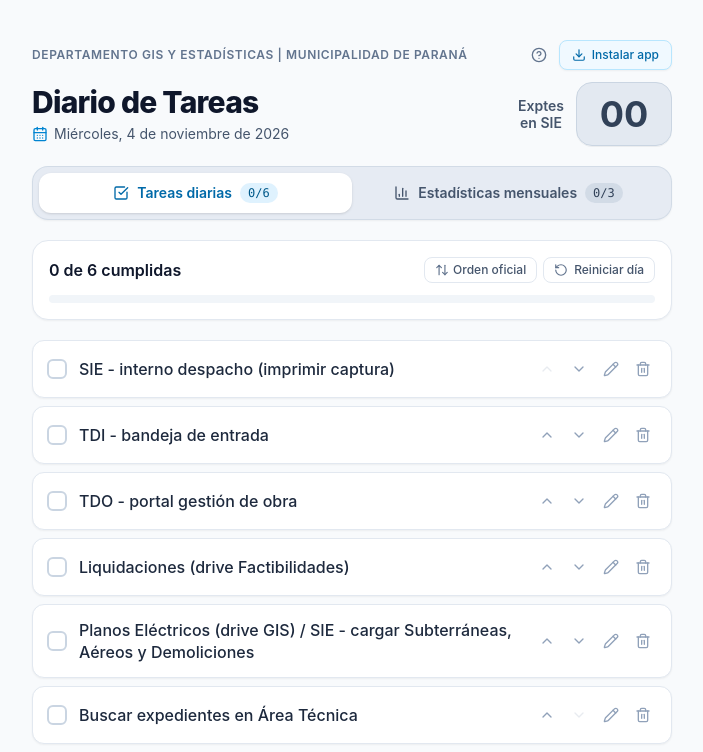
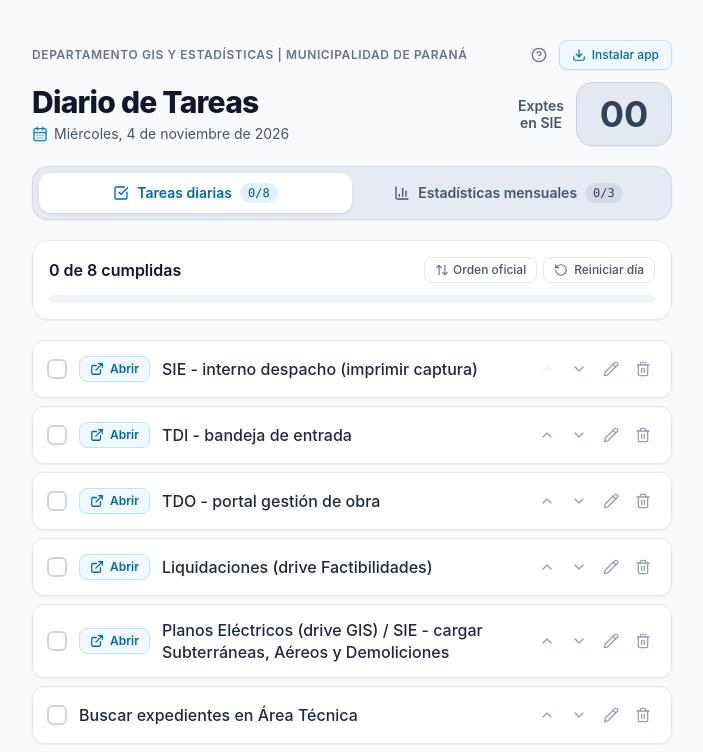
Before and after one commit to cjlacout-ghb/diario-de-tareas-V-1, a React (Vite) app: page / in a window 1280 px wide. Shown: the top 752 px of the page, without its empty margins (288-991 px from the left). Built offline with nearby package versions, Linux system fonts and the light colour scheme.

Commit message:
feat: update daily tasks with official URLs
Add direct links to internal office portals and shared drives for streamlined access to daily tasks.

```diff
--- /dev/null
+++ b/public/assets/aistudio/diario-de-tareas-gis-parana-2026-11-04_73b2e082.json
@@ -0,0 +1,145 @@
+{
+  "app": "Diario de Tareas - GIS y Estadísticas Paraná",
+  "version": 2,
+  "exportDate": "2026-11-04T10:08:54.213Z",
+  "dailyTasks": [
+    {
+      "id": "1790592003531-19c8jz8-sie",
+      "text": "SIE - interno despacho (imprimir captura)",
+      "url": "https://sie-despacho.vercel.app/",
+      "completed": true,
+      "createdAt": 1790592003531
+    },
+    {
+      "id": "1790343081434-fr7cwgj0",
+      "text": "TDI - bandeja de entrada",
+      "url": "https://tdi.parana.gob.ar/select-profile",
+      "completed": true,
+      "createdAt": 1790343081434
+    },
+    {
+      "id": "1790343081434-f54c4451",
+      "text": "TDO - portal gestión de obra",
+      "url": "https://tramiteobra.parana.gob.ar/",
+      "completed": false,
+      "createdAt": 1790343081435
+    },
+    {
+      "id": "1790343081434-wizy1fg2",
+      "text": "Liquidaciones (drive Factibilidades)",
+      "url": "https://docs.google.com/spreadsheets/d/1sRsMjzUj0Lr6MUP39nEn9lbAf9h2EX2P/edit?gid=301846197#gid=301846197",
+      "completed": false,
+      "createdAt": 1790343081436
+    },
+    {
+      "id": "1792163790003-dj6zl90-3",
+      "text": "Planos Eléctricos (drive GIS) / SIE - cargar Subterráneas, Aéreos y Demoliciones",
+      "url": "https://docs.google.com/spreadsheets/d/1Xso80AxkxM95Z3IRC6Ueczb-Za9BbhP-/edit?gid=1153473258#gid=1153473258",
+      "completed": false,
+      "createdAt": 1792163790010
+    },
+    {
+      "id": "1790343081434-cm0lmie4",
+      "text": "Buscar expedientes en Área Técnica",
+      "url": "",
+      "completed": false,
+      "createdAt": 1790343081438
+    },
+    {
+      "id": "1793708897109-5461kcm",
+      "text": "Área Técnica - TDI",
+      "url": "https://drive.google.com/drive/u/0/folders/1pOxTmXXR-CTM44IFG7ciqdL3k-xx2Okc",
+      "completed": false,
+      "createdAt": 1793708897109
+    },
+    {
+      "id": "1793708867940-hhsn2gs",
+      "text": "Área Técnica - Informes",
+      "url": "https://docs.google.com/spreadsheets/d/1hukcoap_zFrizpYPmLhbpI1l9H7PODs3/edit?gid=153255938#gid=153255938",
+      "completed": false,
+      "createdAt": 1793708867940
+    }
+  ],
+  "monthlyTasks": [
+    {
+      "id": "1790858349167-xcppr5k-m-0",
+      "text": "Liquidaciones (Power BI)",
+      "url": "",
+      "completed": false,
+      "createdAt": 1790858349167
+    },
+    {
+      "id": "1790858349167-7gibsmc-m-1",
+      "text": "Expedientes de obra nueva -papel- (Power BI)",
+      "url": "",
+      "completed": false,
+      "createdAt": 1790858349168
+    },
+    {
+      "id": "1790858349167-h3arg4r-m-2",
+      "text": "Autorización de trámites digitales (TDO)",
+      "url": "",
+      "completed": false,
+      "createdAt": 1790858349169
+    }
+  ],
+  "exptesSie": "194",
+  "tasks": [
+    {
+      "id": "1790592003531-19c8jz8-sie",
+      "text": "SIE - interno despacho (imprimir captura)",
+      "url": "https://sie-despacho.vercel.app/",
+      "completed": true,
+      "createdAt": 1790592003531
+    },
+    {
+      "id": "1790343081434-fr7cwgj0",
+      "text": "TDI - bandeja de entrada",
+      "url": "https://tdi.parana.gob.ar/select-profile",
+      "completed": true,
+      "createdAt": 1790343081434
+    },
+    {
+      "id": "1790343081434-f54c4451",
+      "text": "TDO - portal gestión de obra",
+      "url": "https://tramiteobra.parana.gob.ar/",
+      "completed": false,
+      "createdAt": 1790343081435
+    },
+    {
+      "id": "1790343081434-wizy1fg2",
+      "text": "Liquidaciones (drive Factibilidades)",
+      "url": "https://docs.google.com/spreadsheets/d/1sRsMjzUj0Lr6MUP39nEn9lbAf9h2EX2P/edit?gid=301846197#gid=301846197",
+      "completed": false,
+      "createdAt": 1790343081436
+    },
+    {
+      "id": "1792163790003-dj6zl90-3",
+      "text": "Planos Eléctricos (drive GIS) / SIE - cargar Subterráneas, Aéreos y Demoliciones",
+      "url": "https://docs.google.com/spreadsheets/d/1Xso80AxkxM95Z3IRC6Ueczb-Za9BbhP-/edit?gid=1153473258#gid=1153473258",
+      "completed": false,
+      "createdAt": 1792163790010
+    },
+    {
+      "id": "1790343081434-cm0lmie4",
+      "text": "Buscar expedientes en Área Técnica",
+      "url": "",
+      "completed": false,
+      "createdAt": 1790343081438
+    },
+    {
+      "id": "1793708897109-5461kcm",
+      "text": "Área Técnica - TDI",
+      "url": "https://drive.google.com/drive/u/0/folders/1pOxTmXXR-CTM44IFG7ciqdL3k-xx2Okc",
+      "completed": false,
+      "createdAt": 1793708897109
+    },
+    {
+      "id": "1793708867940-hhsn2gs",
+      "text": "Área Técnica - Informes",
+      "url": "https://docs.google.com/spreadsheets/d/1hukcoap_zFrizpYPmLhbpI1l9H7PODs3/edit?gid=153255938#gid=153255938",
+      "completed": false,
+      "createdAt": 1793708867940
+    }
+  ]
+}
--- a/src/App.tsx
+++ b/src/App.tsx
@@ -34,14 +34,48 @@ const STORAGE_KEY_ACTIVE_TAB = 'gis_parana_active_tab';
 const STORAGE_KEY_ORDER_V2 = 'gis_parana_tareas_order_v2';
 const STORAGE_KEY_EXPTES_SIE = 'gis_parana_exptes_sie_v1';
 
-// 6 tareas iniciales para la pestaña "tareas diarias" (orden oficial definitivo)
+// 8 tareas iniciales para la pestaña "tareas diarias" (orden y enlaces oficiales definitivos)
 const INITIAL_DAILY_TASKS_SEED: Omit<Task, 'id' | 'createdAt'>[] = [
-  { text: 'SIE - interno despacho (imprimir captura)', url: '', completed: false },
-  { text: 'TDI - bandeja de entrada', url: '', completed: false },
-  { text: 'TDO - portal gestión de obra', url: '', completed: false },
-  { text: 'Liquidaciones (drive Factibilidades)', url: '', completed: false },
-  { text: 'Planos Eléctricos (drive GIS) / SIE - cargar Subterráneas, Aéreos y Demoliciones', url: '', completed: false },
-  { text: 'Buscar expedientes en Área Técnica', url: '', completed: false },
+  {
+    text: 'SIE - interno despacho (imprimir captura)',
+    url: 'https://sie-despacho.vercel.app/',
+    completed: false,
+  },
+  {
+    text: 'TDI - bandeja de entrada',
+    url: 'https://tdi.parana.gob.ar/select-profile',
+    completed: false,
+  },
+  {
+    text: 'TDO - portal gestión de obra',
+    url: 'https://tramiteobra.parana.gob.ar/',
+    completed: false,
+  },
+  {
+    text: 'Liquidaciones (drive Factibilidades)',
+    url: 'https://docs.google.com/spreadsheets/d/1sRsMjzUj0Lr6MUP39nEn9lbAf9h2EX2P/edit?gid=301846197#gid=301846197',
+    completed: false,
+  },
+  {
+    text: 'Planos Eléctricos (drive GIS) / SIE - cargar Subterráneas, Aéreos y Demoliciones',
+    url: 'https://docs.google.com/spreadsheets/d/1Xso80AxkxM95Z3IRC6Ueczb-Za9BbhP-/edit?gid=1153473258#gid=1153473258',
+    completed: false,
+  },
+  {
+    text: 'Buscar expedientes en Área Técnica',
+    url: '',
+    completed: false,
+  },
+  {
+    text: 'Área Técnica - TDI',
+    url: 'https://drive.google.com/drive/u/0/folders/1pOxTmXXR-CTM44IFG7ciqdL3k-xx2Okc',
+    completed: false,
+  },
+  {
+    text: 'Área Técnica - Informes',
+    url: 'https://docs.google.com/spreadsheets/d/1hukcoap_zFrizpYPmLhbpI1l9H7PODs3/edit?gid=153255938#gid=153255938',
+    completed: false,
+  },
 ];
 
 // 3 tareas iniciales para la pestaña "estadísticas mensuales"
@@ -61,7 +95,7 @@ function getCanonicalDailyRank(text: string): number {
   // 1. SIE - interno despacho (imprimir captura)
   if (t.includes('despacho') || t.includes('captura')) return 0;
   // 2. TDI - bandeja de entrada
-  if (t.includes('tdi')) return 1;
+  if (t.includes('tdi - bandeja') || (t.includes('tdi') && !t.includes('área') && !t.includes('area'))) return 1;
   // 3. TDO - portal gestión de obra
   if (t.includes('tdo')) return 2;
   // 4. Liquidaciones (drive Factibilidades)
@@ -80,6 +114,12 @@ function getCanonicalDailyRank(text: string): number {
     t.includes('alarma')
   ) return 4;
   // 6. Buscar expedientes en Área Técnica
+  if (t.includes('buscar expedientes') || t.includes('buscar expediente')) return 5;
+  // 7. Área Técnica - TDI
+  if ((t.includes('área técnica') || t.includes('area tecnica')) && t.includes('tdi')) return 6;
+  // 8. Área Técnica - Informes
+  if ((t.includes('área técnica') || t.includes('area tecnica')) && (t.includes('informe') || t.includes('informes'))) return 7;
+
   if (t.includes('expediente') || t.includes('área técnica') || t.includes('area tecnica')) return 5;
   if (t.includes('sie')) return 0;
   return 999;
@@ -156,7 +196,7 @@ export default function App() {
       }));
     }
 
-    // Actualizar nombres y consolidar al nuevo esquema oficial de 6 cards
+    // Actualizar nombres y consolidar al esquema oficial de tareas diarias
     const cardPlanosText = 'Planos Eléctricos (drive GIS) / SIE - cargar Subterráneas, Aéreos y Demoliciones';
     const cardSieDespachoText = 'SIE - interno despacho (imprimir captura)';
 
@@ -164,7 +204,13 @@ export default function App() {
     const filteredDaily: Task[] = [];
     for (const t of loadedDailyTasks) {
       const lower = t.text.toLowerCase();
-      if (lower.includes('tdi')) {
+      if ((lower.includes('área técnica') || lower.includes('area tecnica')) && lower.includes('tdi')) {
+        filteredDaily.push({ ...t, text: 'Área Técnica - TDI' });
+      } else if ((lower.includes('área técnica') || lower.includes('area tecnica')) && (lower.includes('informe') || lower.includes('informes'))) {
+        filteredDaily.push({ ...t, text: 'Área Técnica - Informes' });
+      } else if (lower.includes('buscar expedientes') || lower.includes('buscar expediente')) {
+        filteredDaily.push({ ...t, text: 'Buscar expedientes en Área Técnica' });
+      } else if (lower.includes('tdi - bandeja') || (lower.includes('tdi') && !lower.includes('área') && !lower.includes('area'))) {
         filteredDaily.push({ ...t, text: 'TDI - bandeja de entrada' });
       } else if (lower.includes('tdo')) {
         filteredDaily.push({ ...t, text: 'TDO - portal gestión de obra' });
@@ -207,19 +253,21 @@ export default function App() {
     }
     loadedDailyTasks = filteredDaily;
 
-    // Asegurar que las 6 tareas oficiales por defecto estén siempre presentes
-    // sin perder ningún enlace (url) cargado por el usuario
+    // Asegurar que las 8 tareas oficiales por defecto estén siempre presentes
+    // Si la tarea existente no tiene enlace y la semilla oficial sí, se le asigna la url oficial
     INITIAL_DAILY_TASKS_SEED.forEach((seedTask) => {
       const rank = getCanonicalDailyRank(seedTask.text);
-      const exists = loadedDailyTasks.some((t) => getCanonicalDailyRank(t.text) === rank);
-      if (!exists) {
+      const existingTask = loadedDailyTasks.find((t) => getCanonicalDailyRank(t.text) === rank);
+      if (!existingTask) {
         loadedDailyTasks.push({
           id: generateId() + '-' + rank,
           text: seedTask.text,
-          url: '',
+          url: seedTask.url,
           completed: false,
           createdAt: Date.now() + rank,
         });
+      } else if (!existingTask.url && seedTask.url) {
+        existingTask.url = seedTask.url;
       }
     });
 
@@ -230,6 +278,8 @@ export default function App() {
     // 4. Liquidaciones (drive Factibilidades)
     // 5. Planos Eléctricos (drive GIS) / SIE - cargar Subterráneas, Aéreos y Demoliciones
     // 6. Buscar expedientes en Área Técnica
+    // 7. Área Técnica - TDI
+    // 8. Área Técnica - Informes
     loadedDailyTasks.sort((a, b) => {
       const rankA = getCanonicalDailyRank(a.text);
       const rankB = getCanonicalDailyRank(b.text);
```
